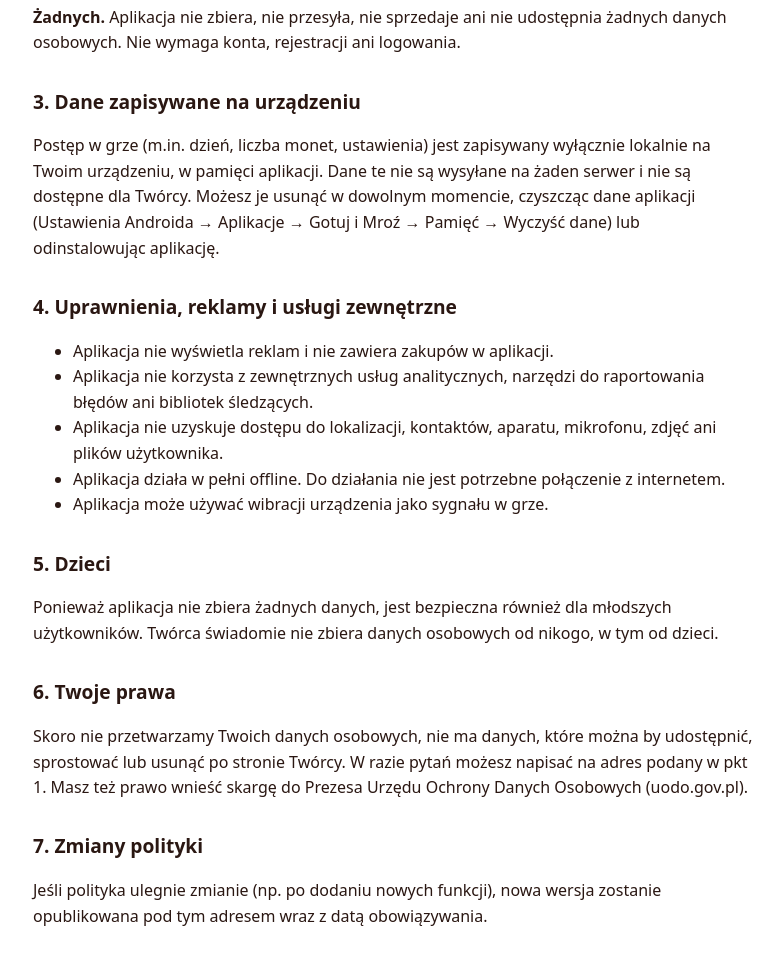
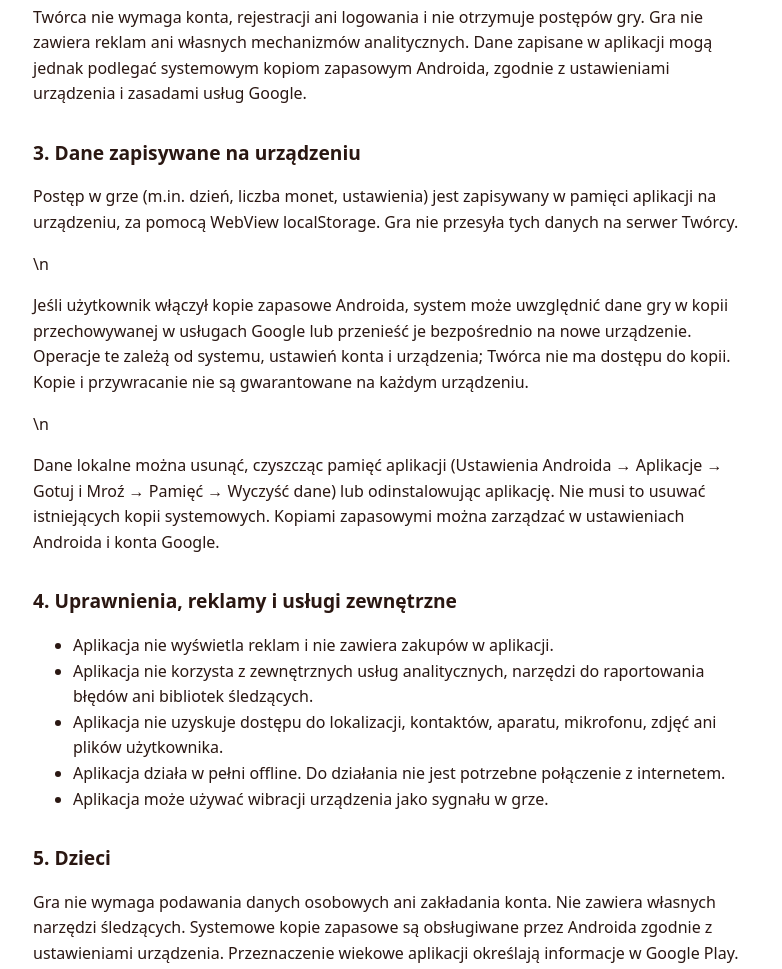
Before and after one commit to DominikSolorz/gotuj-i-mroz-prywatnosc, a plain HTML site: page index.html in a window 1280 px wide. Shown: the part 360-1329 px from the top of the page, without its empty margins (247-1029 px from the left). Drawn offline with Linux system fonts and the light colour scheme.

Commit message:
Doprecyzuj politykę prywatności o kopie zapasowe Androida

```diff
--- a/index.html
+++ b/index.html
@@ -15,10 +15,10 @@
 <p>Aplikacją „Gotuj i Mroź" (identyfikator pakietu: <code>pl.gotujimroz.app</code>) zarządza Dominik Solorz („Twórca"). Kontakt w sprawach prywatności: <a href="mailto:goldservicepoland@gmail.com">goldservicepoland@gmail.com</a>.</p>
 
 <h2>2. Jakie dane zbieramy</h2>
-<p><strong>Żadnych.</strong> Aplikacja nie zbiera, nie przesyła, nie sprzedaje ani nie udostępnia żadnych danych osobowych. Nie wymaga konta, rejestracji ani logowania.</p>
+<p>Twórca nie wymaga konta, rejestracji ani logowania i nie otrzymuje postępów gry. Gra nie zawiera reklam ani własnych mechanizmów analitycznych. Dane zapisane w aplikacji mogą jednak podlegać systemowym kopiom zapasowym Androida, zgodnie z ustawieniami urządzenia i zasadami usług Google.</p>
 
 <h2>3. Dane zapisywane na urządzeniu</h2>
-<p>Postęp w grze (m.in. dzień, liczba monet, ustawienia) jest zapisywany wyłącznie lokalnie na Twoim urządzeniu, w pamięci aplikacji. Dane te nie są wysyłane na żaden serwer i nie są dostępne dla Twórcy. Możesz je usunąć w dowolnym momencie, czyszcząc dane aplikacji (Ustawienia Androida → Aplikacje → Gotuj i Mroź → Pamięć → Wyczyść dane) lub odinstalowując aplikację.</p>
+<p>Postęp w grze (m.in. dzień, liczba monet, ustawienia) jest zapisywany w pamięci aplikacji na urządzeniu, za pomocą WebView localStorage. Gra nie przesyła tych danych na serwer Twórcy.</p>\n<p>Jeśli użytkownik włączył kopie zapasowe Androida, system może uwzględnić dane gry w kopii przechowywanej w usługach Google lub przenieść je bezpośrednio na nowe urządzenie. Operacje te zależą od systemu, ustawień konta i urządzenia; Twórca nie ma dostępu do kopii. Kopie i przywracanie nie są gwarantowane na każdym urządzeniu.</p>\n<p>Dane lokalne można usunąć, czyszcząc pamięć aplikacji (Ustawienia Androida → Aplikacje → Gotuj i Mroź → Pamięć → Wyczyść dane) lub odinstalowując aplikację. Nie musi to usuwać istniejących kopii systemowych. Kopiami zapasowymi można zarządzać w ustawieniach Androida i konta Google.</p>
 
 <h2>4. Uprawnienia, reklamy i usługi zewnętrzne</h2>
 <ul>
@@ -30,10 +30,10 @@
 </ul>
 
 <h2>5. Dzieci</h2>
-<p>Ponieważ aplikacja nie zbiera żadnych danych, jest bezpieczna również dla młodszych użytkowników. Twórca świadomie nie zbiera danych osobowych od nikogo, w tym od dzieci.</p>
+<p>Gra nie wymaga podawania danych osobowych ani zakładania konta. Nie zawiera własnych narzędzi śledzących. Systemowe kopie zapasowe są obsługiwane przez Androida zgodnie z ustawieniami urządzenia. Przeznaczenie wiekowe aplikacji określają informacje w Google Play.</p>
 
 <h2>6. Twoje prawa</h2>
-<p>Skoro nie przetwarzamy Twoich danych osobowych, nie ma danych, które można by udostępnić, sprostować lub usunąć po stronie Twórcy. W razie pytań możesz napisać na adres podany w pkt 1. Masz też prawo wnieść skargę do Prezesa Urzędu Ochrony Danych Osobowych (uodo.gov.pl).</p>
+<p>Twórca nie ma dostępu do lokalnych postępów gry ani kopii zapasowych obsługiwanych przez system. W sprawach dotyczących aplikacji lub prywatności możesz napisać na adres podany w pkt 1. Jeżeli uznasz, że doszło do naruszenia przepisów o ochronie danych osobowych, możesz wnieść skargę do Prezesa Urzędu Ochrony Danych Osobowych (uodo.gov.pl).</p>
 
 <h2>7. Zmiany polityki</h2>
 <p>Jeśli polityka ulegnie zmianie (np. po dodaniu nowych funkcji), nowa wersja zostanie opublikowana pod tym adresem wraz z datą obowiązywania.</p>
```
